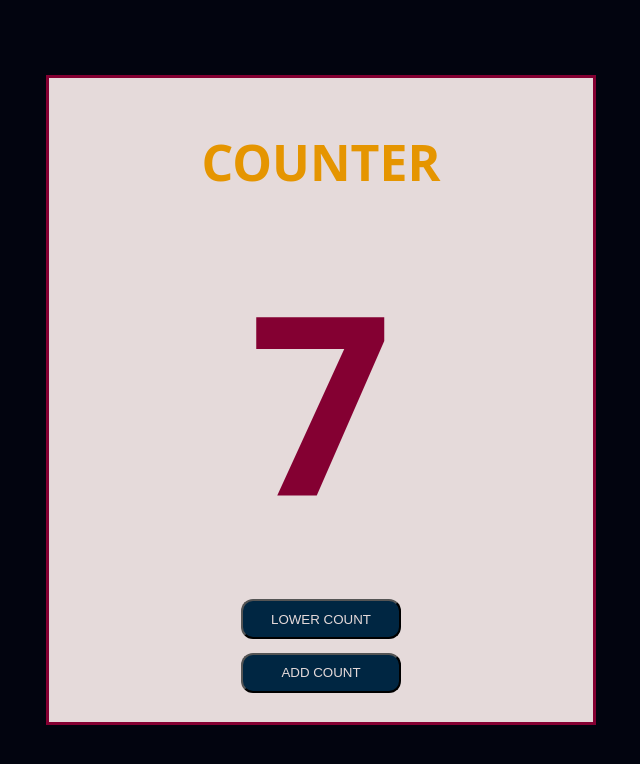
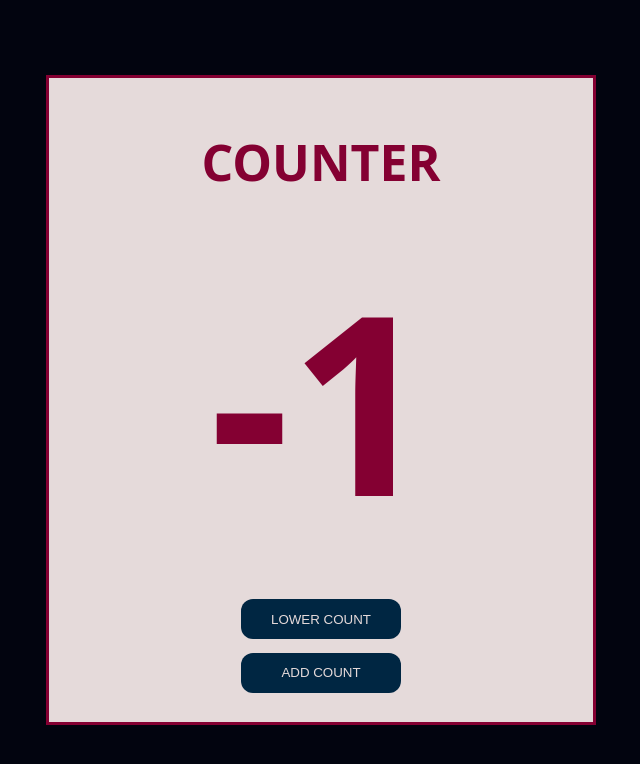
Before and after one commit to Tin274/counter-javascript, a plain HTML site: page index.html in a window 1280 px wide. Both pictures are taken after a click on the button "LOWER COUNT". Shown: the whole page, without its empty margins (319-959 px from the left). Drawn offline with Linux system fonts and the light colour scheme.

Commit message:
feat(main.js): create counter

```diff
--- a/index.html
+++ b/index.html
@@ -10,11 +10,12 @@
   <body>
     <div>
       <h1>COUNTER</h1>
-      <p>7</p>
-      <button id="lower-count">LOWER COUNT</button>
-      <button id="add-count">ADD COUNT</button>
+      <p class="counter-display">0</p>
+      <button class="lower-count">LOWER COUNT</button>
+      <button class="add-count">ADD COUNT</button>
     </div>
 
+    <script src="main.js"></script>
   </body>
 
 </html>
--- a/main.js
+++ b/main.js
@@ -0,0 +1,30 @@
+const counterDisplayElement = document.querySelector('.counter-display');
+const lowerCountElement = document.querySelector('.lower-count');
+const addCountElement = document.querySelector('.add-count');
+
+let count = 0;
+
+lowerCountElement.addEventListener('click', () => {
+  count--;
+  updateDisplay();
+});
+
+addCountElement.addEventListener('click', () => {
+  count++;
+  updateDisplay();
+})
+
+
+function updateDisplay() {
+  counterDisplayElement.innerHTML = count;
+
+  if (count === 0) {
+    counterDisplayElement.style.color = '#e59500';
+  } else if (count > 0) {
+    counterDisplayElement.style.color = '#002642';
+  } else {
+    counterDisplayElement.style.color = '#840032';
+  };
+};
+
+updateDisplay()
--- a/style.css
+++ b/style.css
@@ -1,4 +1,4 @@
-body{
+body {
   background-color: #02040f;
   font-family: system-ui, -apple-system, BlinkMacSystemFont, 'Segoe UI', Roboto, Oxygen, Ubuntu, Cantarell, 'Open Sans', 'Helvetica Neue', sans-serif;
   height: 100vh;
@@ -9,7 +9,7 @@ body{
   margin: 0;
 }
 
-div{
+div {
   background-color: #e5dada;
   border: solid 3px #840032;
   width: 40%;
@@ -19,19 +19,19 @@ div{
   padding: 1em;
 }
 
-h1{
-  color: #e59500;
+h1 {
+  color: #840032;
   font-size: 50px;
 }
 
-p{
+p {
   color: #840032;
   font-weight: bold;
   font-size: 250px;
   margin: 0 0 30px 0;
 }
 
-button{
+button {
   background-color: #002642;
   color: #e5dada;
   border-radius: 12px;
@@ -39,8 +39,10 @@ button{
   width: 12em;
   margin-bottom: 1em;
   flex-wrap: wrap;
+  border: 0;
 }
 
 button:hover {
   background-color: #e59500;
+  cursor: pointer;
 }
```
Also changed, not shown: 1 other file.
